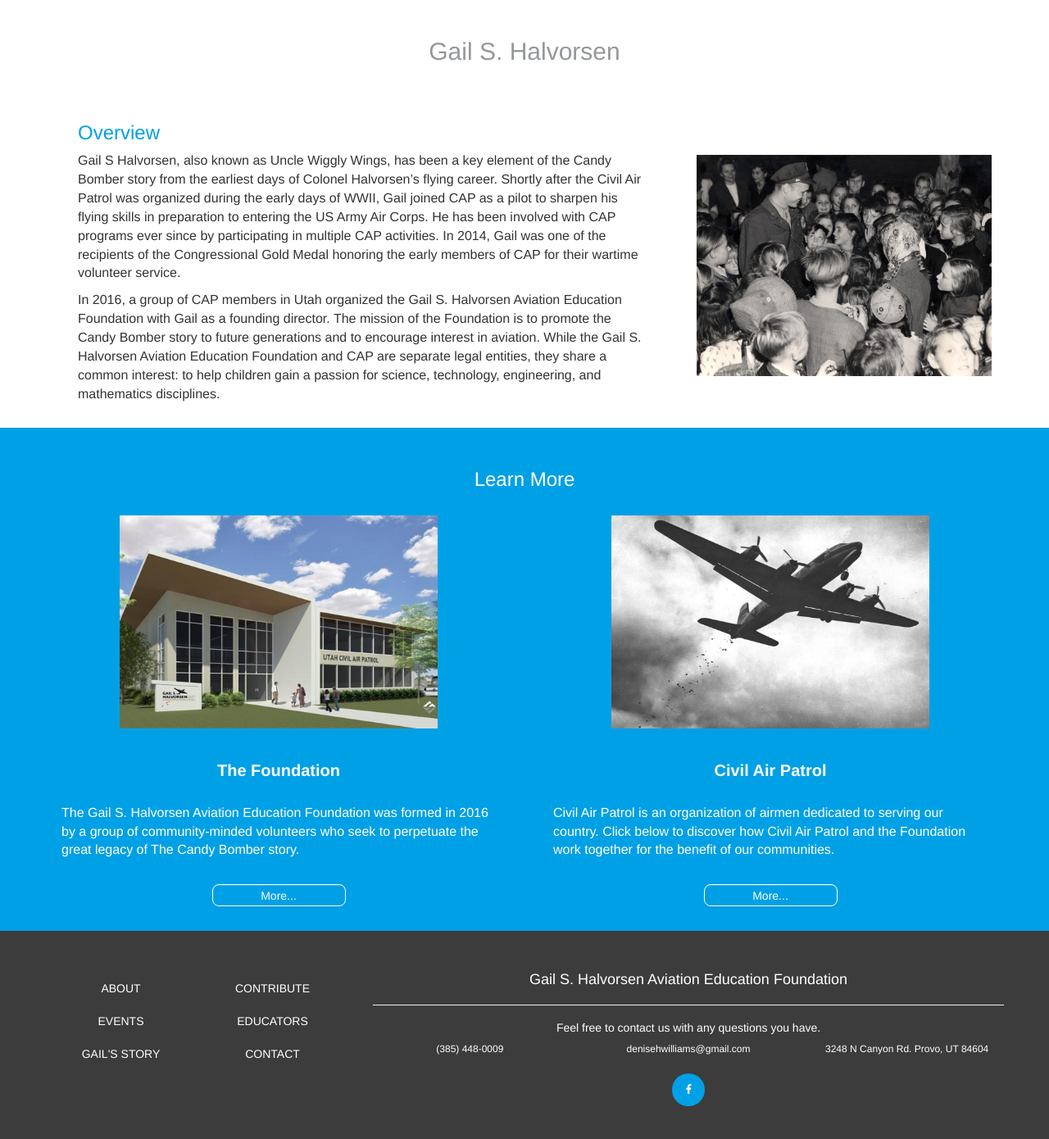
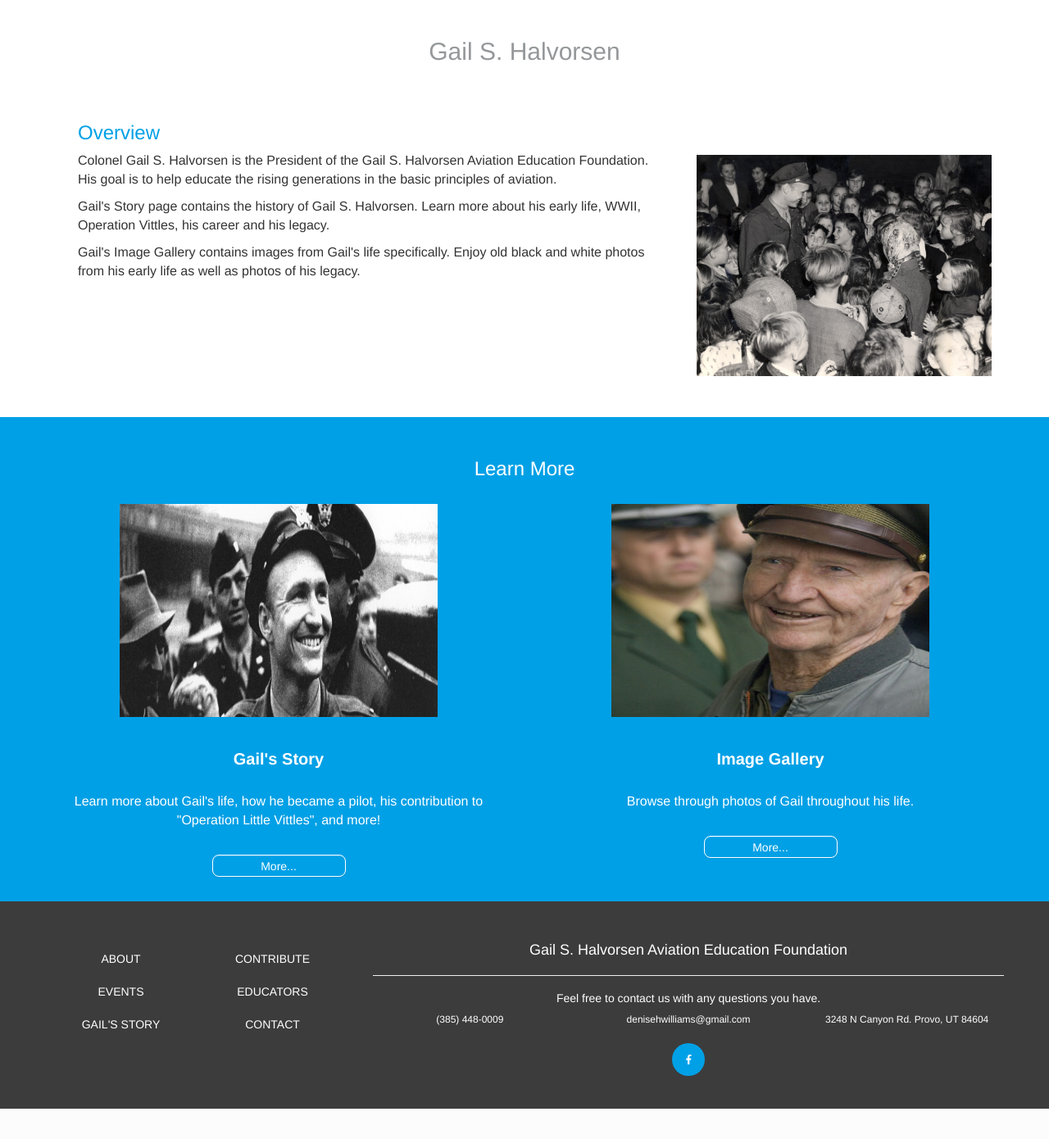
Before and after one commit to Morganmckelle/CandyBomber, a PHP site: page /gail_overview.html in a window 1280 px wide. Shown: the part 554-1944 px from the top of the page at 82% size. After the commit the page ends 1907 px from the top, so only its background shows below. Run offline with PHP 8.4, Linux system fonts and the light colour scheme; some libraries are stand-ins or nearby versions.

Commit message:
gail overview page

```diff
--- a/css/main.css
+++ b/css/main.css
@@ -349,6 +349,7 @@
 .sub-section p{
     color: white;
     padding: 20px;
+	text-align:center;
 }
 
 /* Black Section */
--- a/gail_overview.html
+++ b/gail_overview.html
@@ -98,19 +98,9 @@
     <div class="container">
         <div class="col-md-8" style="padding: 20px 40px;">
             <h4 class="blueHeader">Overview</h4>
-			<p><emp>Gail S Halvorsen, also known as Uncle Wiggly Wings,</emp> has been a key element of the Candy Bomber story from the earliest
-days of Colonel Halvorsen’s flying career. Shortly after the Civil Air Patrol was organized
-during the early days of WWII, Gail joined CAP as a pilot to sharpen his flying skills in
-preparation to entering the US Army Air Corps. He has been involved with CAP programs ever
-since by participating in multiple CAP activities. In 2014, Gail was one of the recipients of the
-Congressional Gold Medal honoring the early members of CAP for their wartime volunteer
-service.</p>
-            <p>In 2016, a group of CAP members in Utah organized the Gail S. Halvorsen Aviation Education
-Foundation with Gail as a founding director. The mission of the Foundation is to promote the
-Candy Bomber story to future generations and to encourage interest in aviation. While the Gail
-S. Halvorsen Aviation Education Foundation and CAP are separate legal entities, they share a
-common interest: to help children gain a passion for science, technology, engineering, and
-mathematics disciplines.</p>
+			<p>Colonel Gail S. Halvorsen is the President of the Gail S. Halvorsen Aviation Education Foundation. His goal is to help educate the rising generations in the basic principles of aviation.</p>
+			<p>Gail's Story page contains the history of Gail S. Halvorsen. Learn more about his early life, WWII, Operation Vittles, his career and his legacy.</p>
+			<p> Gail's Image Gallery contains images from Gail's life specifically. Enjoy old black and white photos from his early life as well as photos of his legacy.</p>
 
         </div>
         <div class="col-md-4">
@@ -131,24 +121,24 @@
                     <div class="col-sm-12 col-md-6">
 						<div class="aboutoverviewimage">
 
-                            <img class="section-img img-responsive center-block" src="img/civil-air-patrol.jpg" alt="Civil Air Patrol">
+                            <img class="section-img img-responsive center-block" src="img/Gail.jpg" alt="Civil Air Patrol">
 						</div>
-						<h3 class="text-center"><strong>The Foundation</strong></h3>
-                        <p>The Gail S. Halvorsen Aviation Education Foundation was formed in 2016 by a group of community-minded volunteers who seek to perpetuate the great legacy of The Candy Bomber story.</p>
+						<h3 class="text-center"><strong>Gail's Story</strong></h3>
+                        <p> Learn more about Gail's life, how he became a pilot, his contribution to "Operation Little Vittles", and more!</p>
 						<div class="buttoncenter">
-						<a class="btn btn-primary btn-sm AboutButton" href="board_members.html">More...</a>
+						<a class="btn btn-primary btn-sm AboutButton" href="gail.html">More...</a>
 						</div>
                     </div>
                     <div class="col-sm-12 col-md-6">
 						<div class="aboutoverviewimage">
 
-                            <img class="section-img img-responsive center-block" src="img/candyDrop.jpg" alt="Civil Air Patrol">
+                            <img class="section-img img-responsive center-block" src="img/gallery/candybomber00s.jpg" alt="Civil Air Patrol">
 
 						</div>
-						<h3 class="text-center"><strong>Civil Air Patrol</strong></h3>
-                        <p>Civil Air Patrol is an organization of airmen dedicated to serving our country. Click below to discover how Civil Air Patrol and the Foundation work together for the benefit of our communities.</p>
+						<h3 class="text-center"><strong>Image Gallery</strong></h3>
+                        <p>Browse through photos of Gail throughout his life.</p>
 						<div class="buttoncenter">
-						<a href="civil_air_patrol.html"class="btn btn-primary btn-sm AboutButton">More...</a>
+						<a href="gallery.html"class="btn btn-primary btn-sm AboutButton">More...</a>
 						</div>
                     </div>
                 </div>
```
